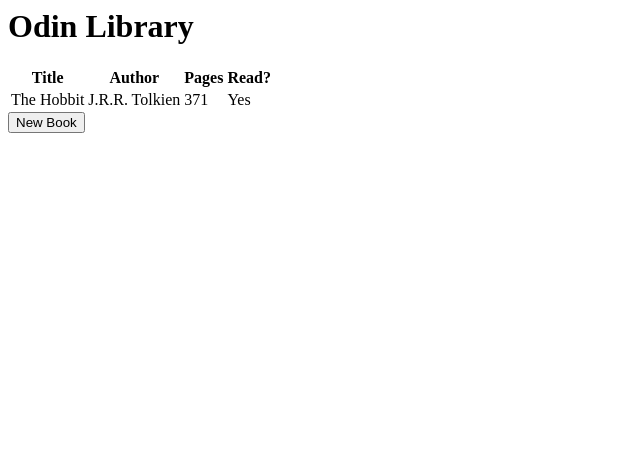
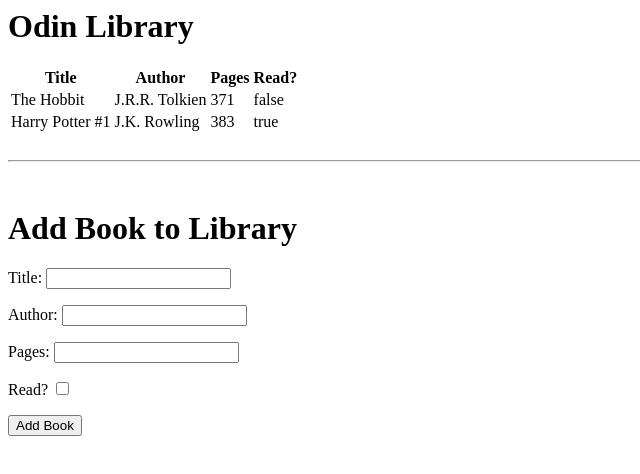
Before and after one commit to mindovermiles262/odin-js-lessons, a plain HTML site: page index.html in a window 1280 px wide. Shown: the whole page, without its empty margins (0-640 px from the left). Drawn offline with Linux system fonts and the light colour scheme.

Commit message:
add books to library using JS

```diff
--- a/index.html
+++ b/index.html
@@ -4,21 +4,32 @@
 	</head>
 	<body>
 		<h1>Odin Library</h1>
-		<table id='table-books'>
-			<tr>
+
+		<table>
+			<thead>
 				<th>Title</th>
 				<th>Author</th>
 				<th>Pages</th>
 				<th>Read?</th>
-			</tr>
-			<tr>
-				<td>The Hobbit</td>
-				<td>J.R.R. Tolkien</td>
-				<td>371</td>
-				<td>Yes</td>
-			</tr>
+			</thead>
+			<tbody id='table-books'>
+			</tbody>
 		</table>
-		<button id='new-book'>New Book</button>
+
+		<br />
+		<hr>
+		<br />
+
+		<h1>Add Book to Library</h1>
+
+		<form action="" id="form-new-book">
+			<p>Title: <input type="text" name="new-title" id="new-title"></p>
+			<p>Author: <input type="text" name="new-author" id="new-author"></p>
+			<p>Pages: <input type="number" name="new-pages" id="new-pages"></p>
+			<p>Read? <input type="checkbox" name="new-read" id="new-read"></p>
+			<input type="button" id="submit" value="Add Book">
+		</form>
+
 		<script src='./library.js'></script>
 	</body>
 </html>
--- a/library.js
+++ b/library.js
@@ -1,28 +1,56 @@
-const newBookButton = document.getElementById('new-book')
+const submitBookButton = document.getElementById('submit')
 const booksTable = document.getElementById('table-books')
+const addBookForm = document.getElementById('form-new-book')
 
 let myLibrary = []
 
-function Book(title, author, pages) {
-	// book constructor
+function Book(title, author, pages, read) {
 	this.title = title
 	this.author = author
 	this.pages = pages
+	this.read = read
 }
+
+function newBook(library) {
+	let title = document.getElementById('new-title').value;
+	let author = document.getElementById('new-author').value;
+	let pages = document.getElementById('new-pages').value;
+	let read = document.getElementById('new-read').checked;
+	addBookToLibrary(new Book(title, author, pages, read))
+	render(library)
+}
+
+function clearForm() {
+	addBookForm[0].value = ''
+	addBookForm[1].value = ''
+	addBookForm[2].value = ''
+	addBookForm[3].checked = false;
+}
+
+submitBookButton.addEventListener('click', function() {
+	newBook(myLibrary)
+	clearForm()
+})
 
 function addBookToLibrary(book) {
 	myLibrary.push(book)
 }
 
-newBookButton.addEventListener("click", function() {
-	console.log("clicked")
-	var newRow = booksTable.insertRow(1);
-	var newTitle = newRow.insertCell(0);
-	var newAuthor = newRow.insertCell(1);
-	var newPages = newRow.insertCell(2);
-	var newReadStatus = newRow.insertCell(3);
-	newTitle.innerHTML = "1Q84";
-	newAuthor.innerHTML = "Murikami";
-	newPages.innerHTML = 892;
-	newReadStatus.innerHTML = "Yes"
-})
+function addBookToTable(book) {
+	var newRow = booksTable.insertRow(-1);
+	var newTitle = newRow.insertCell(0).innerText = book.title;
+	var newAuthor = newRow.insertCell(1).innerText = book.author;
+	var newPages = newRow.insertCell(2).innerText = book.pages;
+	var newReadStatus = newRow.insertCell(3).innerText = book.read;
+}
+
+function render(library) {
+	booksTable.innerHTML = ''
+	library.forEach(function(book) {
+		addBookToTable(book);
+	})
+}
+
+addBookToLibrary(new Book('The Hobbit', 'J.R.R. Tolkien', 371, false))
+addBookToLibrary(new Book('Harry Potter #1', 'J.K. Rowling', 383, true))
+render(myLibrary)
```
